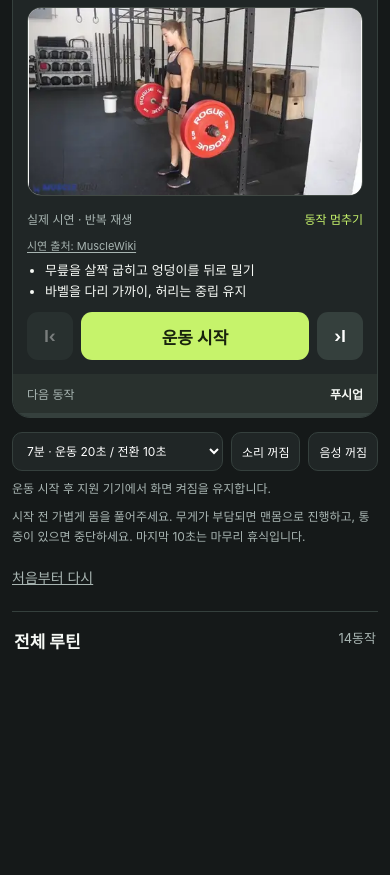
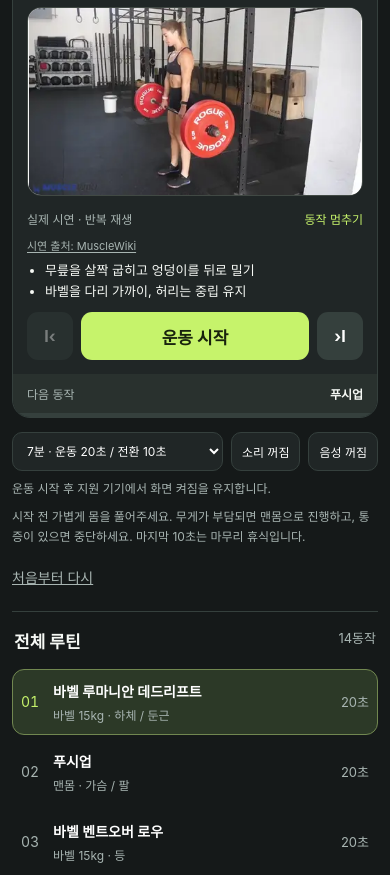
Before and after one commit to nasong27-oss/7minute, a website: page index.html in a window 390 px wide. Shown: the part 225-1100 px from the top of the page. Before the commit the page ends 919 px from the top, so only its background shows below. Drawn offline with Linux system fonts and the light colour scheme.

Commit message:
Add minimal cooldown finish screen and expand mobile routine

```diff
--- a/index.html
+++ b/index.html
@@ -17,10 +17,15 @@ header{padding:16px 24px;max-width:1100px}.brand{font-size:19px}.tag{font-size:1
 .pose img,.pose canvas{filter:none;object-fit:contain;background:#f7f7f7}
 #mediaSource{color:var(--muted);font-size:11px;text-underline-offset:2px}
 @media(max-width:800px){.pose,.pose.floor,.pose.floor.hold{height:auto;max-height:240px;aspect-ratio:16/9}}
+.pose.finishing{background:#202626;border-color:#35403d}
+.finish-card{height:100%;min-height:180px;display:flex;flex-direction:column;justify-content:center;align-items:center;text-align:center;padding:28px 16px;box-sizing:border-box}
+.finish-check{display:grid;place-items:center;width:48px;height:48px;border:1px solid #789b4b;border-radius:50%;color:#c6f36b;font-size:25px;line-height:1;margin-bottom:18px}
+.finish-card p{margin:0;font-size:21px;font-weight:600;letter-spacing:-.5px;color:#f6f9f5}
+.finish-card span{margin-top:9px;color:#a8b5b2;font-size:14px}
 </style></head><body>
 <header><div class="brand">QUIET <b>SEVEN.</b></div><span class="tag">조용하게, 나를 위한 7분</span></header>
 <main><section><div class="intro"><h1>전신 루틴</h1><p class="sub">14동작 · 바벨 15kg · 케틀벨 12kg</p></div>
-<div class="player"><div class="player-head"><span id="count">01 / 14</span><span class="pill" id="remaining">총 7:00</span></div><div class="stage"><div class="ring" id="ring"><div class="ring-inner"><div class="seconds" id="seconds">20</div><div class="phase" id="phase">시작할 준비</div></div></div><h2 id="name"></h2><p class="equipment" id="equipment"></p><div class="guide"><div><div class="pose"><img id="pose" alt="운동 자세 안내" decoding="async" fetchpriority="high"><canvas id="poseStill" width="320" height="320" hidden aria-hidden="true"></canvas></div><div class="media-controls"><span id="mediaLabel">동작 안내</span><button id="motionToggle" type="button" aria-pressed="false">동작 멈추기</button></div><p id="mediaHint" class="note"></p><a id="mediaSource" target="_blank" rel="noopener"></a></div><ul id="tips"></ul></div><div class="controls"><button id="prev" aria-label="이전 동작">Ⅰ‹</button><button id="start" class="primary">운동 시작</button><button id="next" aria-label="다음 동작">›Ⅰ</button></div></div><div class="next"><span id="nextLabel">다음 동작</span><strong id="nextName"></strong></div><div class="track"><div id="totalProgress"></div></div></div>
+<div class="player"><div class="player-head"><span id="count">01 / 14</span><span class="pill" id="remaining">총 7:00</span></div><div class="stage"><div class="ring" id="ring"><div class="ring-inner"><div class="seconds" id="seconds">20</div><div class="phase" id="phase">시작할 준비</div></div></div><h2 id="name"></h2><p class="equipment" id="equipment"></p><div class="guide"><div><div class="pose"><div id="finishCard" class="finish-card" hidden><div class="finish-check" aria-hidden="true">✓</div><p id="finishTitle">모든 동작을 마쳤어요</p><span id="finishSubtitle">호흡을 천천히 정리해요</span></div><img id="pose" alt="운동 자세 안내" decoding="async" fetchpriority="high"><canvas id="poseStill" width="320" height="320" hidden aria-hidden="true"></canvas></div><div class="media-controls"><span id="mediaLabel">동작 안내</span><button id="motionToggle" type="button" aria-pressed="false">동작 멈추기</button></div><p id="mediaHint" class="note"></p><a id="mediaSource" target="_blank" rel="noopener"></a></div><ul id="tips"></ul></div><div class="controls"><button id="prev" aria-label="이전 동작">Ⅰ‹</button><button id="start" class="primary">운동 시작</button><button id="next" aria-label="다음 동작">›Ⅰ</button></div></div><div class="next"><span id="nextLabel">다음 동작</span><strong id="nextName"></strong></div><div class="track"><div id="totalProgress"></div></div></div>
 <div class="settings"><label class="sr" for="mode">운동 시간</label><select id="mode"><option value="20">7분 · 운동 20초 / 전환 10초</option><option value="30">9분 20초 · 운동 30초 / 전환 10초</option></select><button class="toggle" id="sound" aria-pressed="false">소리 꺼짐</button><button class="toggle" id="voice" aria-pressed="false">음성 꺼짐</button></div><p class="note" id="wake">운동 시작 후 지원 기기에서 화면 켜짐을 유지합니다.</p><p class="note">시작 전 가볍게 몸을 풀어주세요. 무게가 부담되면 맨몸으로 진행하고, 통증이 있으면 중단하세요. 마지막 10초는 마무리 휴식입니다.</p><button class="reset" id="reset">처음부터 다시</button></section>
 <aside><details class="routine-details" open><summary>전체 루틴 <span>14동작</span></summary><div class="listhead"><h2>14개의 움직임</h2><span>순서대로 차근차근</span></div><div class="routine" id="routine"></div><p class="note">동작을 누르면 해당 운동부터 시작할 수 있습니다.</p></details></aside></main><div class="sr" aria-live="polite" id="announce"></div>
 <dialog id="confirm"><h2>처음부터 다시 할까요?</h2><p>진행 중인 타이머가 초기화됩니다.</p><button id="confirmReset">다시 시작</button><button id="cancelReset">취소</button></dialog>
@@ -48,14 +53,34 @@ let mediaIndex=-1,mediaPaused=false;
 const nextMotion=document.createElement('img');
 const holdIndices=[4,11,12,13];
 function freezeMedia(){const im=$('pose'),c=$('poseStill');if(!im.complete||!im.naturalWidth)return;c.width=im.naturalWidth;c.height=im.naturalHeight;c.getContext('2d').drawImage(im,0,0);c.hidden=false;im.hidden=true;}
-function showMedia(i){if(mediaIndex===i)return;mediaIndex=i;mediaPaused=false;const im=$('pose');im.hidden=false;$('poseStill').hidden=true;im.onload=()=>{if(mediaPaused)freezeMedia()};im.src=gifAssets[i];$('mediaSource').href=motionSources[i].url;$('mediaSource').textContent='시연 출처: '+motionSources[i].label;nextMotion.src=gifAssets[Math.min(i+1,13)];im.alt=exercises[i][0]+' 실제 시연 동작';im.parentElement.classList.toggle('mirror',i===13);im.parentElement.classList.toggle('floor',[1,4,8,9,10,12,13].includes(i));im.parentElement.classList.toggle('hold',holdIndices.includes(i));$('motionToggle').hidden=i===11;$('motionToggle').textContent='동작 멈추기';$('motionToggle').setAttribute('aria-pressed','false');$('mediaLabel').textContent=holdIndices.includes(i)?'자세 유지':'실제 시연 · 반복 재생';$('mediaHint').textContent=i===9?'어깨와 발을 고정하고 골반을 들어 올리세요':i===12?'오른쪽 팔꿈치로 지지하며 자세를 유지하세요':i===13?'왼쪽 팔꿈치로 지지하며 자세를 유지하세요':i===11?'앉은 자세에서 일어서지 말고 유지하세요':'';}
+function showMedia(i){if(mediaIndex===i)return;mediaIndex=i;mediaPaused=false;$('finishCard').hidden=true;$('mediaSource').hidden=false;const im=$('pose');im.parentElement.classList.toggle('finishing',false);im.hidden=false;$('poseStill').hidden=true;im.onload=()=>{if(mediaPaused)freezeMedia()};im.src=gifAssets[i];$('mediaSource').href=motionSources[i].url;$('mediaSource').textContent='시연 출처: '+motionSources[i].label;nextMotion.src=gifAssets[Math.min(i+1,13)];im.alt=exercises[i][0]+' 실제 시연 동작';im.parentElement.classList.toggle('mirror',i===13);im.parentElement.classList.toggle('floor',[1,4,8,9,10,12,13].includes(i));im.parentElement.classList.toggle('hold',holdIndices.includes(i));$('motionToggle').hidden=i===11;$('motionToggle').textContent='동작 멈추기';$('motionToggle').setAttribute('aria-pressed','false');$('mediaLabel').textContent=holdIndices.includes(i)?'자세 유지':'실제 시연 · 반복 재생';$('mediaHint').textContent=i===9?'어깨와 발을 고정하고 골반을 들어 올리세요':i===12?'오른쪽 팔꿈치로 지지하며 자세를 유지하세요':i===13?'왼쪽 팔꿈치로 지지하며 자세를 유지하세요':i===11?'앉은 자세에서 일어서지 말고 유지하세요':'';}
+function showFinish(){mediaIndex=-2;mediaPaused=false;const im=$('pose');im.onload=null;im.hidden=true;$('poseStill').hidden=true;$('finishCard').hidden=false;for(const c of ['mirror','floor','hold'])im.parentElement.classList.toggle(c,false);im.parentElement.classList.toggle('finishing',true);$('mediaSource').hidden=true;$('motionToggle').hidden=true;$('mediaLabel').textContent=done?'잘 마쳤어요':'마지막 10초 · 호흡 정리';$('mediaHint').textContent='';$('finishTitle').textContent=done?'오늘의 운동 완료':'모든 동작을 마쳤어요';$('finishSubtitle').textContent=done?'수고하셨습니다.':'호흡을 천천히 정리해요';}
 $('motionToggle').onclick=()=>{mediaPaused=!mediaPaused;if(mediaPaused)freezeMedia();else{$('pose').hidden=false;$('poseStill').hidden=true;}$('motionToggle').textContent=mediaPaused?'동작 재생':'동작 멈추기';$('motionToggle').setAttribute('aria-pressed',String(mediaPaused));};
 const duration=()=>phase==='work'?work:10;const total=()=>14*(work+10);const remaining=()=>done?0:(13-index)*(work+10)+left+(phase==='work'?10:0);const fmt=s=>{s=Math.ceil(s);return Math.floor(s/60)+':'+String(s%60).padStart(2,'0')};
 function speak(text){if(voice&&'speechSynthesis'in window){speechSynthesis.cancel();const u=new SpeechSynthesisUtterance(text);u.lang='ko-KR';speechSynthesis.speak(u)}}
 function beep(){if(!sound||!audio)return;const o=audio.createOscillator(),g=audio.createGain();o.connect(g);g.connect(audio.destination);o.frequency.value=740;g.gain.setValueAtTime(.12,audio.currentTime);g.gain.exponentialRampToValueAtTime(.001,audio.currentTime+.12);o.start();o.stop(audio.currentTime+.13)}
 async function keepAwake(){if(!running)return;try{if(!('wakeLock'in navigator)){$('wake').textContent='이 브라우저에서는 화면 꺼짐 방지를 지원하지 않습니다.';return}if(!wake)wake=await navigator.wakeLock.request('screen');wake.addEventListener('release',()=>wake=null);$('wake').textContent='화면 켜짐 유지 중 · 다른 앱으로 이동하면 타이머가 일시정지됩니다.'}catch{$('wake').textContent='화면 켜짐을 유지할 수 없습니다. 기기 자동 잠금을 확인해 주세요.'}}
 function releaseWake(){if(wake){wake.release().catch(()=>{});wake=null}}
-function render(){const e=exercises[index],display=done?index:(phase==='rest'&&index<13?index+1:index),d=exercises[display];$('count').textContent=String(index+1).padStart(2,'0')+' / 14';$('remaining').textContent=(done?'완료':'남은 시간')+' '+fmt(remaining());$('seconds').textContent=done?'✓':Math.ceil(left);$('phase').textContent=done?'오늘의 운동 완료':!started?'시작할 준비':!running?'일시정지':phase==='work'?'운동 중':index===13?'마무리 휴식':'다음 동작 준비';$('name').textContent=done?'수고하셨습니다!':d[0];$('equipment').textContent=done?'14개 동작을 모두 마쳤습니다.':d[1];showMedia(display);$('tips').replaceChildren(...d[2].map(t=>{const li=document.createElement('li');li.textContent=t;return li}));$('ring').style.setProperty('--progress',(done?360:(1-left/duration())*360)+'deg');$('start').textContent=done?'한 번 더':running?'일시정지':started?'계속하기':'운동 시작';$('prev').disabled=index===0||done;$('next').disabled=done;$('mode').disabled=started&&!done;$('nextName').textContent=index<13?exercises[index+1][0]:'마무리 휴식';$('nextLabel').textContent=phase==='rest'?'곧 시작':'다음 동작';$('totalProgress').style.width=((1-remaining()/total())*100)+'%';document.querySelectorAll('.exercise').forEach((b,i)=>{b.classList.toggle('active',i===display);b.setAttribute('aria-current',i===display?'step':'false')})}
+function render(){
+ const finalRest=index===13&&phase==='rest',finishing=done||finalRest;
+ const display=phase==='rest'&&index<13?index+1:index,d=exercises[display];
+ $('count').textContent=String(index+1).padStart(2,'0')+' / 14';
+ $('remaining').textContent=(done?'완료':'남은 시간')+' '+fmt(remaining());
+ $('seconds').textContent=done?'✓':Math.ceil(left);
+ $('phase').textContent=done?'오늘의 운동 완료':!started?'시작할 준비':!running?'일시정지':phase==='work'?'운동 중':finalRest?'마무리 휴식':'다음 동작 준비';
+ $('name').textContent=done?'오늘의 운동 완료':finalRest?'호흡을 정리해요':d[0];
+ $('equipment').textContent=finishing?'14개 동작을 모두 마쳤습니다.':d[1];
+ if(finishing)showFinish();else showMedia(display);
+ const tips=finishing?(done?['오늘의 루틴을 끝까지 마쳤어요.','몸이 편안해지면 가볍게 정리하세요.']:['어깨에 힘을 빼고 천천히 호흡하세요.','10초 카운트다운 후 루틴이 완료됩니다.']):d[2];
+ $('tips').replaceChildren(...tips.map(t=>{const li=document.createElement('li');li.textContent=t;return li}));
+ $('ring').style.setProperty('--progress',(done?360:(1-left/duration())*360)+'deg');
+ $('start').textContent=done?'한 번 더':running?'일시정지':started?'계속하기':'운동 시작';
+ $('prev').disabled=index===0||done;$('next').disabled=finishing;$('mode').disabled=started&&!done;
+ $('nextName').textContent=done?'수고하셨습니다':finalRest?'오늘의 운동 완료':index<13?exercises[index+1][0]:'마무리 휴식';
+ $('nextLabel').textContent=done?'완료':finalRest?'마무리 후':phase==='rest'?'곧 시작':'다음 동작';
+ $('totalProgress').style.width=((1-remaining()/total())*100)+'%';
+ document.querySelectorAll('.exercise').forEach((b,i)=>{b.classList.toggle('active',i===display);b.setAttribute('aria-current',i===display?'step':'false')})
+}
 function announce(){const t=done?'운동을 완료했습니다':phase==='work'?exercises[index][0]+' 시작':index===13?'마무리 휴식':'10초 휴식. 다음은 '+exercises[index+1][0];$('announce').textContent=t;speak(t);beep()}
 function reset(){running=false;started=false;done=false;index=0;phase='work';left=work;lastBeep=-1;releaseWake();window.speechSynthesis?.cancel();render()}
 function advance(){if(phase==='work'){phase='rest';left=10}else if(index<13){index++;phase='work';left=work}else{done=true;running=false;left=0;releaseWake()}lastBeep=-1;announce()}
@@ -65,7 +90,7 @@ function start(){if(done)reset();if(running){pause();return}if(!audio&&(sound))a
 function jump(i){if(i<0||i>13)return;running=false;releaseWake();window.speechSynthesis?.cancel();index=i;phase='work';left=work;done=false;started=true;lastBeep=-1;render()}
 $('start').onclick=start;$('prev').onclick=()=>jump(index-1);$('next').onclick=()=>index<13?jump(index+1):(()=>{phase='rest';left=10;deadline=performance.now()+10000;render()})();$('mode').onchange=e=>{work=Number(e.target.value);reset();list()};$('sound').onclick=()=>{sound=!sound;$('sound').setAttribute('aria-pressed',sound);$('sound').textContent='소리 '+(sound?'켜짐':'꺼짐');if(sound){audio??=new(window.AudioContext||window.webkitAudioContext)();audio.resume();beep()}};$('voice').onclick=()=>{voice=!voice;$('voice').setAttribute('aria-pressed',voice);$('voice').textContent='음성 '+(voice?'켜짐':'꺼짐');if(!voice)window.speechSynthesis?.cancel()};$('reset').onclick=()=>{if(!started||done)reset();else{if(running)pause();$('confirm').showModal()}};$('confirmReset').onclick=()=>{reset();$('confirm').close()};$('cancelReset').onclick=()=>$('confirm').close();
 function list(){$('routine').replaceChildren(...exercises.map((e,i)=>{const b=document.createElement('button');b.className='exercise';b.innerHTML='<span class="number">'+String(i+1).padStart(2,'0')+'</span><span><strong>'+e[0]+'</strong><small>'+e[1]+'</small></span><span class="time">'+work+'초</span>';b.onclick=()=>{jump(i);$('name').scrollIntoView({block:'center',behavior:'smooth'})};return b}));render()}
-if(matchMedia('(max-width:800px)').matches)document.querySelector('.routine-details').open=false;
+// The complete routine stays expanded by default on every screen size.
 
 document.addEventListener('visibilitychange',()=>{if(document.hidden&&running){pause();$('wake').textContent='화면을 벗어나 타이머를 일시정지했습니다. 계속하기를 눌러주세요.'}});setInterval(tick,100);list();
 if(document.modelContext?.registerTool){try{Promise.resolve(document.modelContext.registerTool({name:'get_workout_status',description:'현재 운동과 타이머 상태 조회',inputSchema:{type:'object',properties:{},additionalProperties:false},annotations:{readOnlyHint:true},execute:()=>({exercise:exercises[index][0],phase,remaining:Math.ceil(left),running,done})})).catch(()=>{})}catch{}}
```
